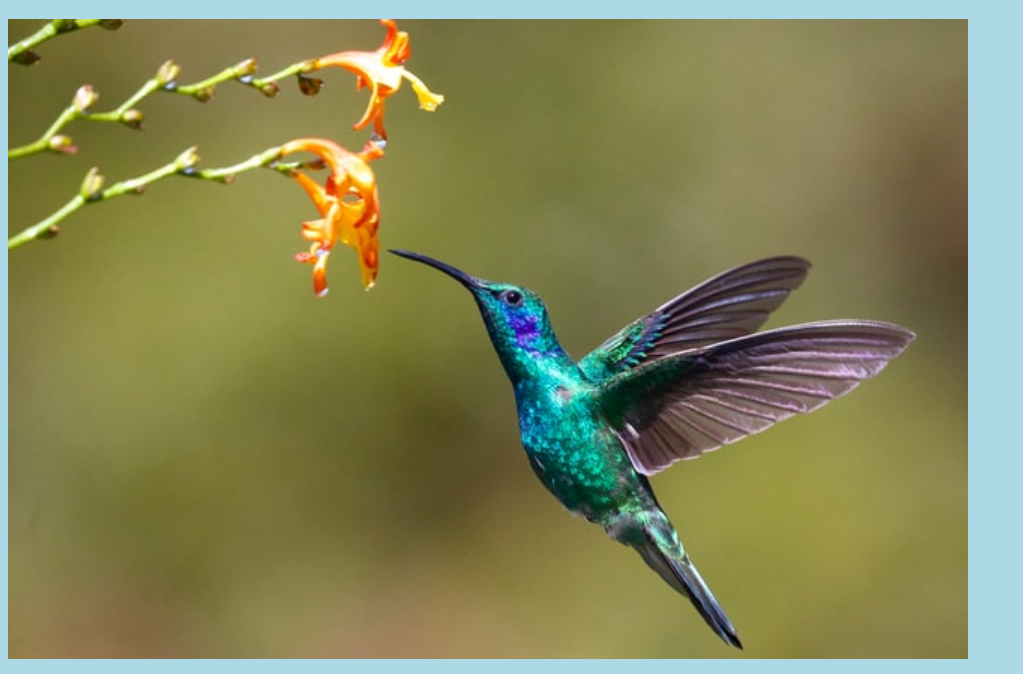
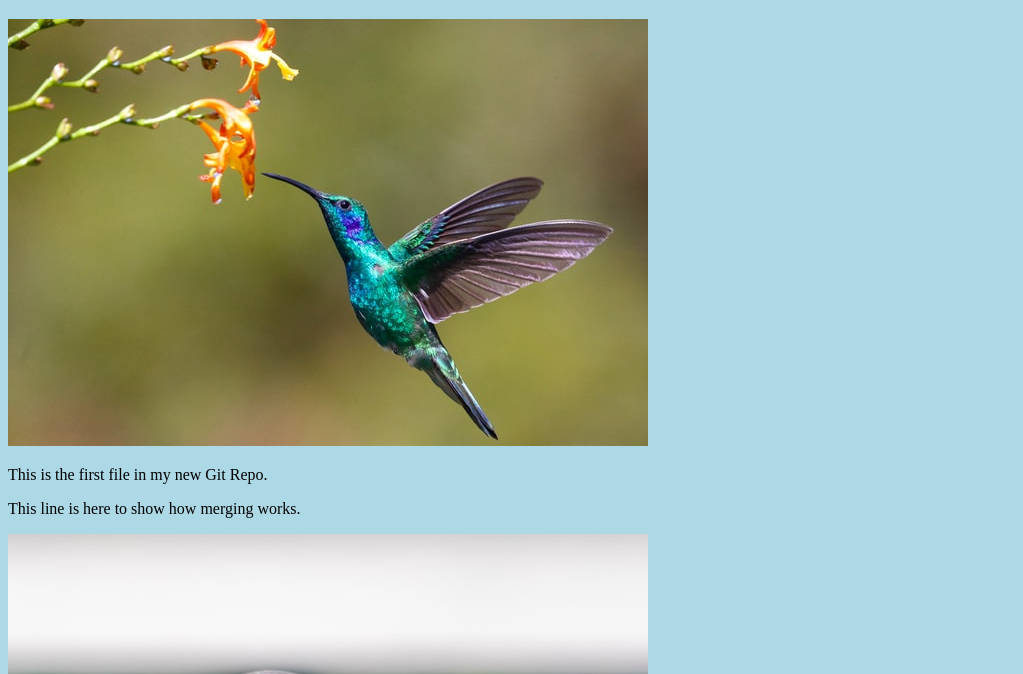
Before and after one commit to karen-chau/hello-world, a plain HTML site: page index.html in a window 1280 px wide. Shown: the part 61-735 px from the top of the page, without its empty margins (0-1023 px from the left). Drawn offline with Linux system fonts and the light colour scheme.

Commit message:
updated index.html resized image

```diff
--- a/index.html
+++ b/index.html
@@ -7,7 +7,7 @@
 <body>
 
 <h1>Hello world!</h1>
-<div><img src="colibri.jpg" alt="Hello World from Space" style="width:100%;max-width:960px"></div>
+<div><img src="colibri.jpg" alt="Hello World from Space" style="width:100%;max-width:640px"></div>
 <p>This is the first file in my new Git Repo.</p>
 <p>This line is here to show how merging works.</p>
 <div><img src="snail.jpg" alt="Hello Git" style="width:100%;max-width:640px"></div>
```
